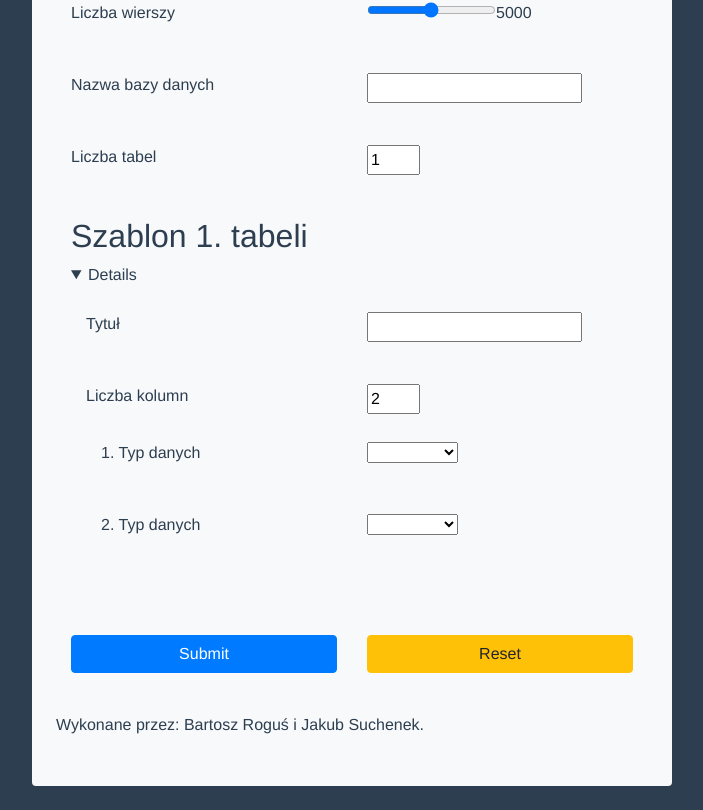
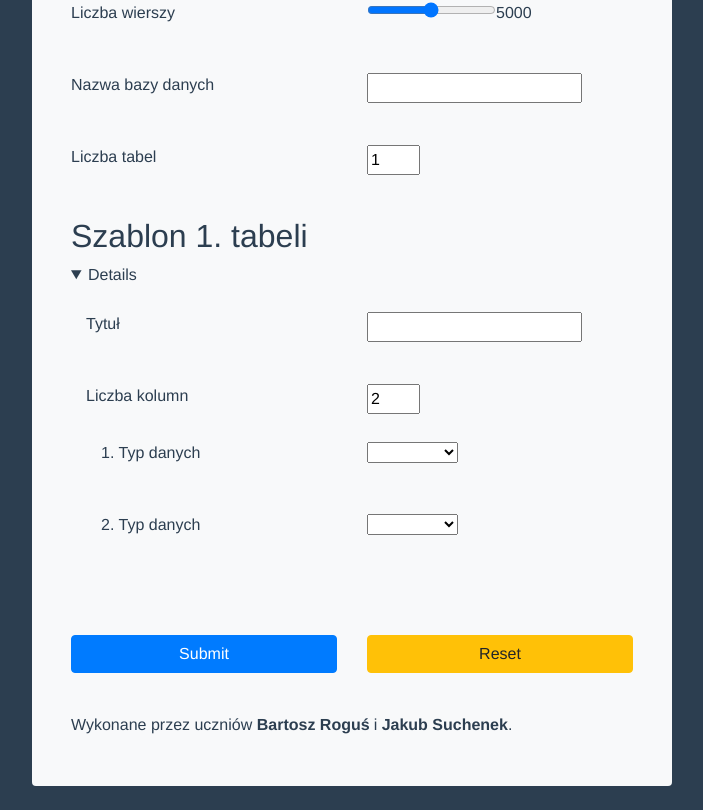
Before and after one commit to AnonymousX86/database-generator, a Vue app: page / in a window 1280 px wide. Shown: the part 240-1050 px from the top of the page, without its empty margins (288-991 px from the left). Built offline with nearby package versions, Linux system fonts and the light colour scheme.

Commit message:
Update form's footer

```diff
--- a/src/components/MainForm.vue
+++ b/src/components/MainForm.vue
@@ -204,7 +204,13 @@
         </b-row>
 
         <b-row class="border-bottom-0">
-          Wykonane przez: Bartosz Roguś i Jakub Suchenek.
+          <b-col>
+            <footer>
+              Wykonane przez uczniów
+              <strong class="pr-1">Bartosz&nbsp;Roguś</strong
+              >i&nbsp;<strong>Jakub&nbsp;Suchenek</strong>.
+            </footer>
+          </b-col>
         </b-row>
       </form>
     </b-col>
@@ -386,4 +392,9 @@ form {
     padding: 15px 0;
   }
 }
+
+strong {
+  display: inline-block;
+  margin: 0;
+}
 </style>
```
